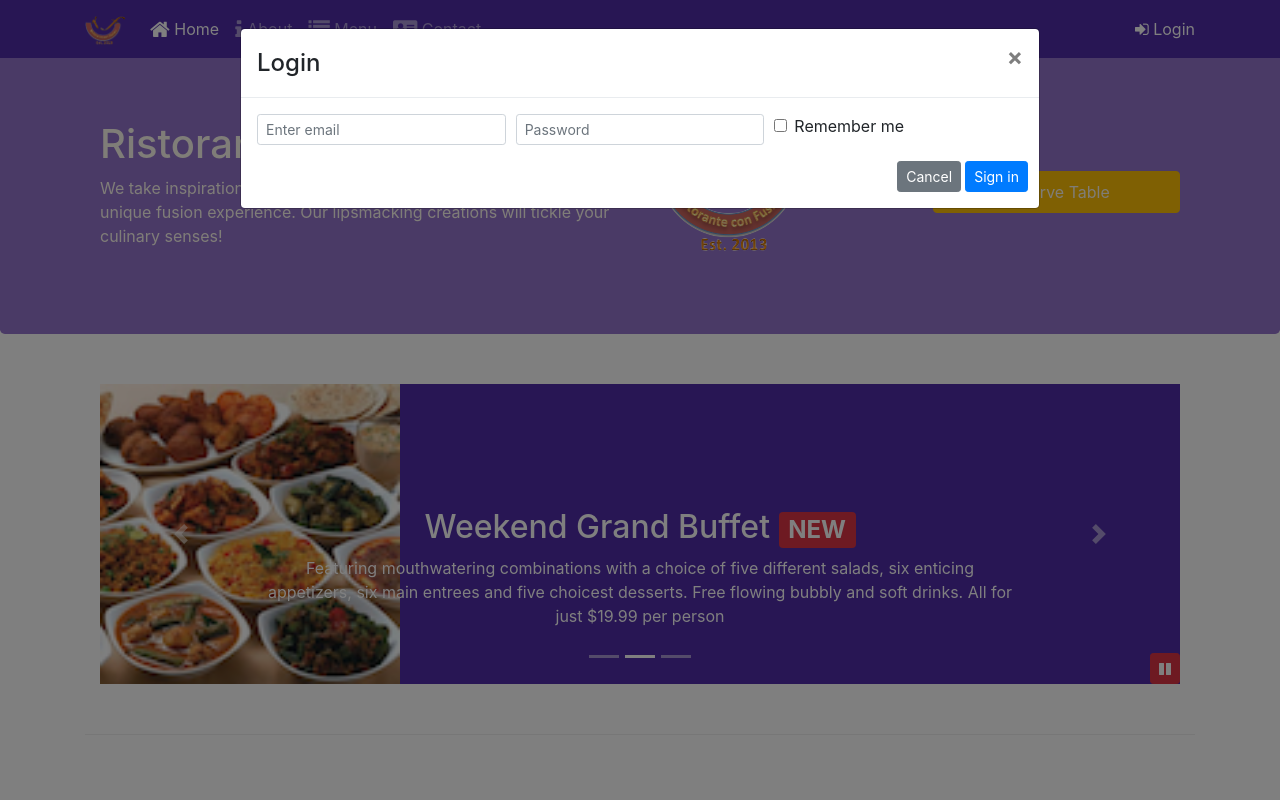
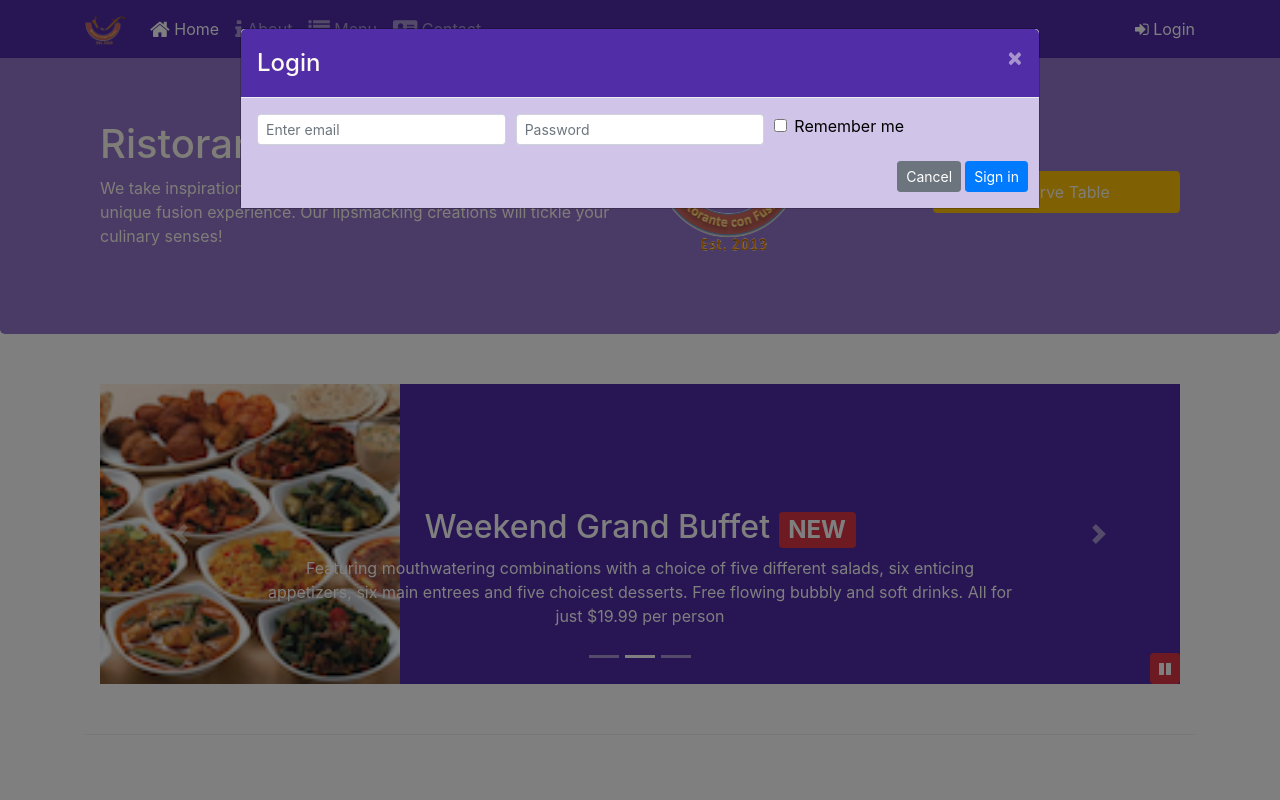
Before and after one commit to ampiquer/bootstrap-test, a website: page conFusion/index.html in a window 1280 px wide. Both pictures are taken after a click on the link "Login". Shown: the top 800 px of the page. Drawn offline with nearby package versions, Linux system fonts and the light colour scheme.

Commit message:
final exercise

```diff
--- a/conFusion/css/styles.less
+++ b/conFusion/css/styles.less
@@ -73,3 +73,23 @@ body{
     position: absolute;
     bottom: 0px;
 }
+
+.modal-header {
+    background: @background-dark;
+
+    .close {
+        color: floralwhite;
+    }
+}
+
+.modal-body {
+    background: @background-pale
+}
+
+form {
+    color: black
+}
+
+#loginModal .modal-title {
+    color: floralwhite;
+}
--- a/conFusion/css/styles.scss
+++ b/conFusion/css/styles.scss
@@ -73,3 +73,23 @@ body{
     position: absolute;
     bottom: 0px;
 }
+
+.modal-header {
+    background: $background-dark;
+
+    .close {
+        color: floralwhite;
+    }
+}
+
+.modal-body {
+    background: $background-pale
+}
+
+form {
+    color: black
+}
+
+#loginModal .modal-title {
+    color: floralwhite;
+}
--- a/conFusion/index.html
+++ b/conFusion/index.html
@@ -32,7 +32,7 @@
                         <li class="nav-item"><a class="nav-link" href="./contactus.html"><span class="fa fa-address-card fa-lg"></span> Contact</a></li>
                 </ul>
                 <span class="navbar-text">
-                    <a data-toggle="modal" data-target="#loginModal"><span class="fa fa-sign-in"></span> Login</a>
+                    <a href="#" id="login"><span class="fa fa-sign-in"></span> Login</a>
                 </span>
             </div>
         </div>
@@ -85,7 +85,7 @@
                     <img src="img/logo.png" class="img-fluid"/>
                 </div>
                  <div class="col-12 col-sm-3 my-auto">
-                     <a role="button" class="btn btn-block nav-link btn-warning" data-toggle="modal" data-target="#reserveModal">Reserve Table</a>
+                     <a role="button" class="btn btn-block nav-link btn-warning" id="reserve">Reserve Table</a>
                 </div>
             </div>
         </div>
@@ -321,6 +321,18 @@
             });
         });
 
+          $(document).ready(function() {
+            $('#reserve').click(function (event) {
+                $('#reserveModal').modal('toggle')
+    });
+              });
+
+        $(document).ready(function() {
+            $('#login').click(function (event) {
+                $('#loginModal').modal('toggle')
+    });
+            });
+
     </script>
 
 </body>
```
Also changed, not shown: conFusion/css/styles.css.
